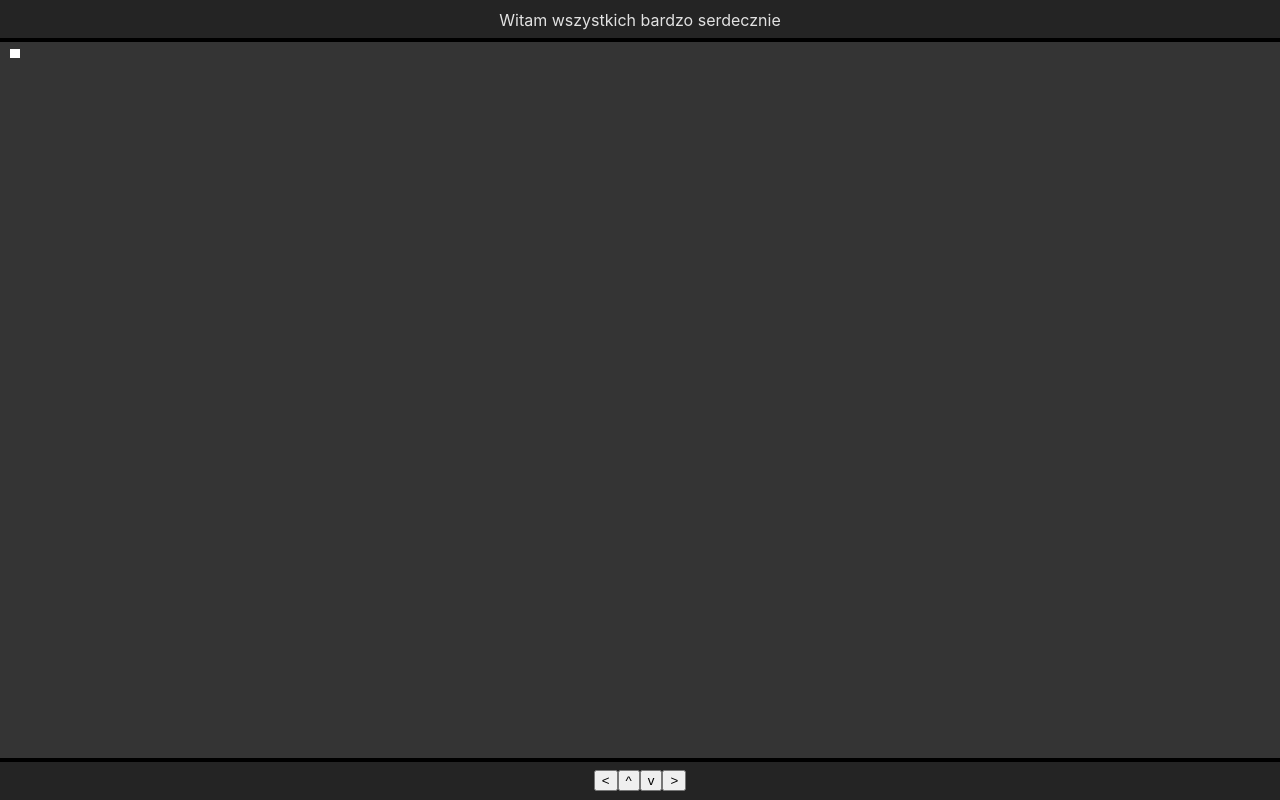
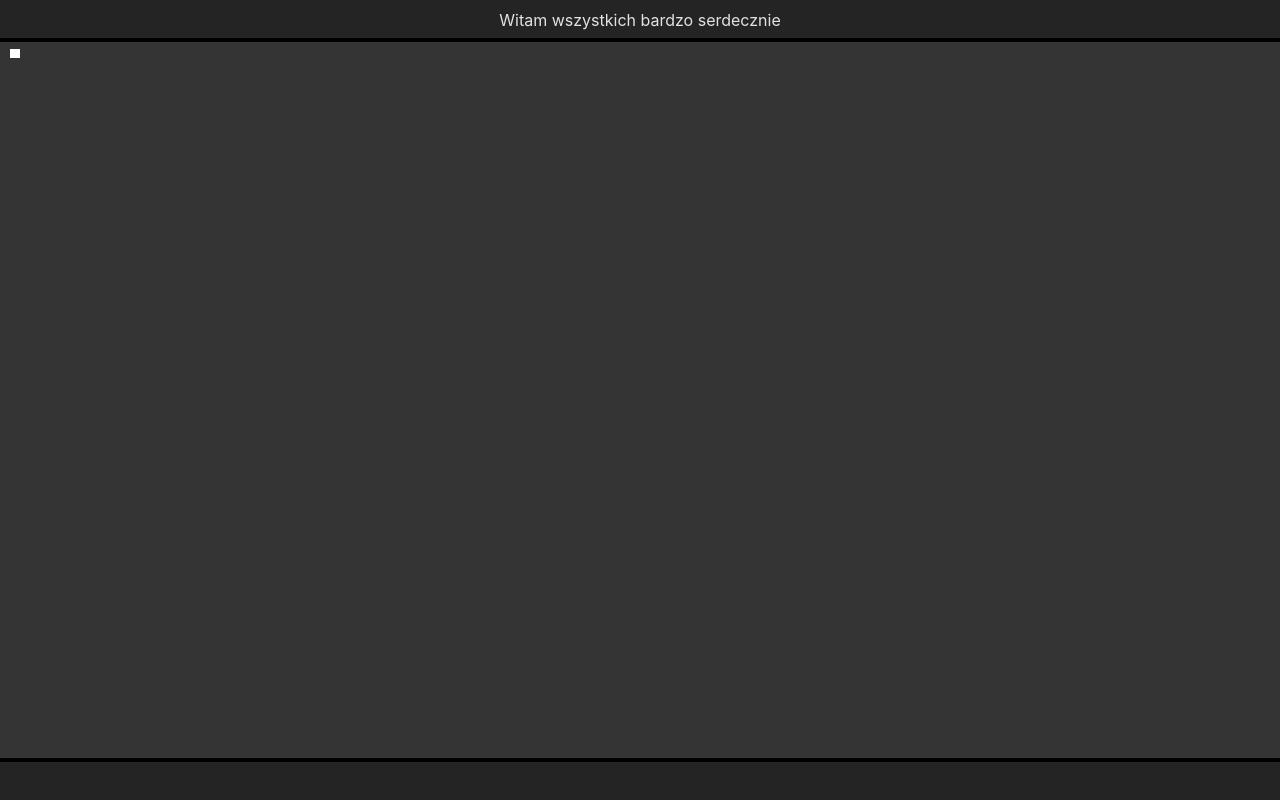
Before and after one commit to WitroxHunter/playing-with-html-canvas, a React (Vite) app: page / in a window 1280 px wide. Built offline with nearby package versions, Linux system fonts and the light colour scheme.

Commit message:
przyciski

```diff
--- a/src/App.jsx
+++ b/src/App.jsx
@@ -56,20 +56,7 @@ function App() {
         <div className="content">
           <Canvas x={x} y={y} scale={scale} setScale={setScale} />
         </div>
-        <div className="footer">
-          <button className="moveButton" onClick={moveLeft}>
-            {"<"}
-          </button>
-          <button className="moveButton" onClick={moveUp}>
-            {"^"}
-          </button>
-          <button className="moveButton" onClick={moveDown}>
-            {"v"}
-          </button>
-          <button className="moveButton" onClick={moveRight}>
-            {">"}
-          </button>
-        </div>
+        <div className="footer"></div>
       </div>
     </>
   );
```
